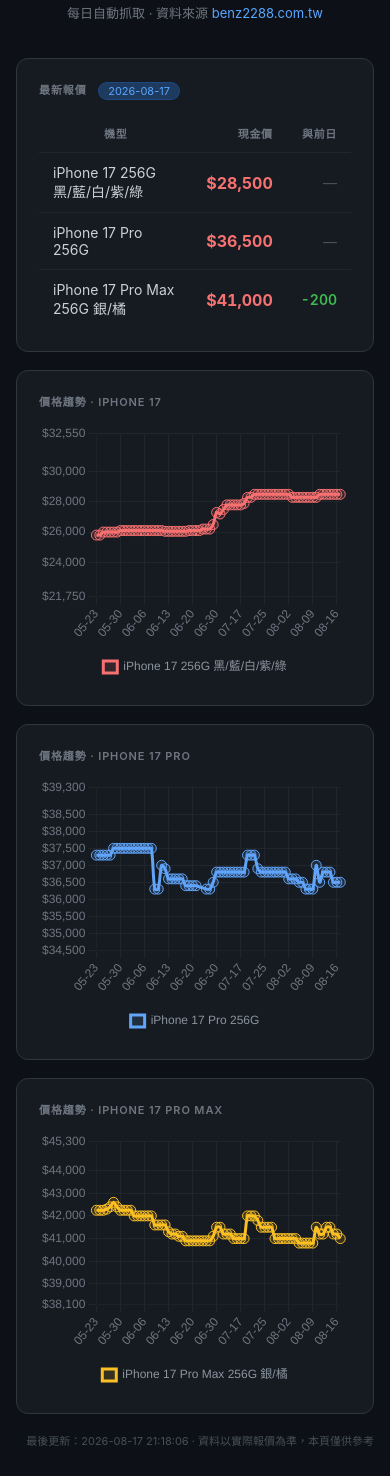
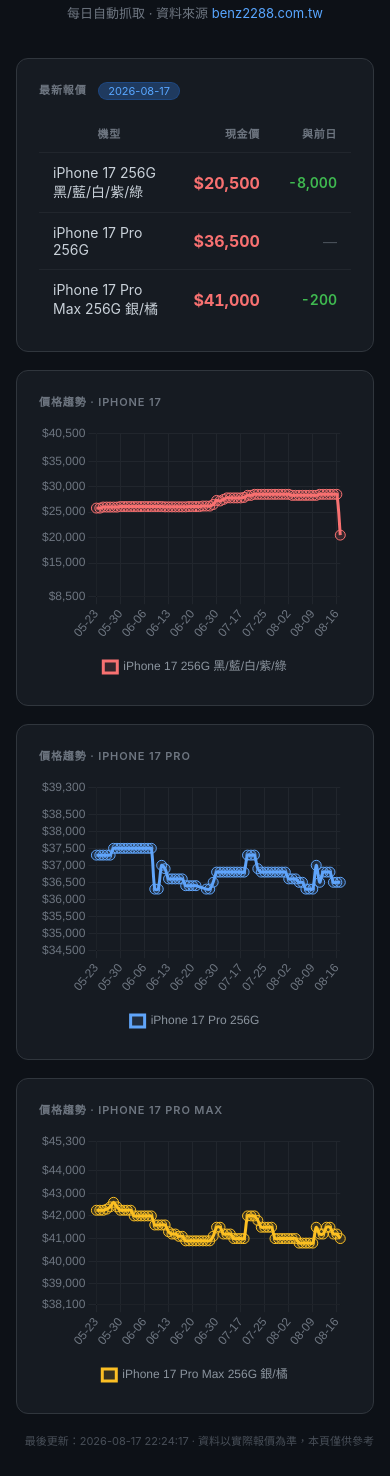
Before and after one commit to calobase/benz2288-tracker, a plain HTML site: page index.html in a window 390 px wide. Shown: the part 63-1539 px from the top of the page. Drawn offline with nearby package versions, Linux system fonts and the light colour scheme.

Commit message:
feat: auto-scan uses closest-to-known heuristic; fix 8/17 iPhone 17 price

```diff
--- a/coords.json
+++ b/coords.json
@@ -1,9 +1,9 @@
 {
   "iPhone 17 256G 黑/藍/白/紫/綠": [
     873,
-    1080,
+    1220,
     966,
-    1116
+    1256
   ],
   "iPhone 17 Pro 256G": [
     873,
--- a/index.html
+++ b/index.html
@@ -65,8 +65,8 @@
       <tr><th>機型</th><th style="text-align:right">現金價</th><th style="text-align:right">與前日</th></tr>
       <tr>
           <td class="model-name">iPhone 17 256G 黑/藍/白/紫/綠</td>
-          <td class="model-price">$28,500</td>
-          <td class="diff-none">—</td>
+          <td class="model-price">$20,500</td>
+          <td class="diff-down">-8,000</td>
         </tr><tr>
           <td class="model-name">iPhone 17 Pro 256G</td>
           <td class="model-price">$36,500</td>
@@ -87,7 +87,7 @@
 <script>
 new Chart(document.getElementById("chart0"), {
   type: "line",
-  data: {"labels": ["05-23", "05-24", "05-25", "05-26", "05-27", "05-28", "05-29", "05-30", "05-31", "06-01", "06-02", "06-03", "06-04", "06-05", "06-06", "06-07", "06-08", "06-09", "06-10", "06-11", "06-12", "06-13", "06-14", "06-15", "06-16", "06-17", "06-18", "06-19", "06-20", "06-21", "06-22", "06-24", "06-25", "06-27", "06-28", "06-30", "07-02", "07-12", "07-13", "07-14", "07-15", "07-16", "07-17", "07-19", "07-20", "07-21", "07-22", "07-23", "07-24", "07-25", "07-26", "07-27", "07-28", "07-29", "07-30", "07-31", "08-02", "08-03", "08-04", "08-05", "08-06", "08-07", "08-08", "08-09", "08-10", "08-11", "08-12", "08-13", "08-14", "08-15", "08-16", "08-17"], "datasets": [{"label": "iPhone 17 256G 黑/藍/白/紫/綠", "data": [25800, 25800, 26000, 26000, 26000, 26000, 26000, 26100, 26100, 26100, 26100, 26100, 26100, 26100, 26100, 26100, 26100, 26100, 26100, 26100, 26050, 26050, 26050, 26050, 26050, 26050, 26050, 26100, 26100, 26100, 26100, 26200, 26200, 26200, 26500, 27300, 27200, 27500, 27800, 27800, 27800, 27800, 27800, 27900, 28300, 28300, 28500, 28500, 28500, 28500, 28500, 28500, 28500, 28500, 28500, 28500, 28500, 28300, 28300, 28300, 28300, 28300, 28300, 28300, 28300, 28500, 28500, 28500, 28500, 28500, 28500, 28500], "borderColor": "#f87171", "backgroundColor": "#f8717122", "tension": 0.3, "fill": false, "pointRadius": 5, "pointHoverRadius": 8, "spanGaps": true}]},
+  data: {"labels": ["05-23", "05-24", "05-25", "05-26", "05-27", "05-28", "05-29", "05-30", "05-31", "06-01", "06-02", "06-03", "06-04", "06-05", "06-06", "06-07", "06-08", "06-09", "06-10", "06-11", "06-12", "06-13", "06-14", "06-15", "06-16", "06-17", "06-18", "06-19", "06-20", "06-21", "06-22", "06-24", "06-25", "06-27", "06-28", "06-30", "07-02", "07-12", "07-13", "07-14", "07-15", "07-16", "07-17", "07-19", "07-20", "07-21", "07-22", "07-23", "07-24", "07-25", "07-26", "07-27", "07-28", "07-29", "07-30", "07-31", "08-02", "08-03", "08-04", "08-05", "08-06", "08-07", "08-08", "08-09", "08-10", "08-11", "08-12", "08-13", "08-14", "08-15", "08-16", "08-17"], "datasets": [{"label": "iPhone 17 256G 黑/藍/白/紫/綠", "data": [25800, 25800, 26000, 26000, 26000, 26000, 26000, 26100, 26100, 26100, 26100, 26100, 26100, 26100, 26100, 26100, 26100, 26100, 26100, 26100, 26050, 26050, 26050, 26050, 26050, 26050, 26050, 26100, 26100, 26100, 26100, 26200, 26200, 26200, 26500, 27300, 27200, 27500, 27800, 27800, 27800, 27800, 27800, 27900, 28300, 28300, 28500, 28500, 28500, 28500, 28500, 28500, 28500, 28500, 28500, 28500, 28500, 28300, 28300, 28300, 28300, 28300, 28300, 28300, 28300, 28500, 28500, 28500, 28500, 28500, 28500, 20500], "borderColor": "#f87171", "backgroundColor": "#f8717122", "tension": 0.3, "fill": false, "pointRadius": 5, "pointHoverRadius": 8, "spanGaps": true}]},
   options: {
     responsive: true,
     maintainAspectRatio: false,
@@ -106,8 +106,8 @@
     scales: {
       x: { grid: { color: "#21262d" }, ticks: { color: "#6e7681" } },
       y: {
-        min: 21750,
-        max: 32550,
+        min: 8500,
+        max: 40500,
         grid: { color: "#21262d" },
         ticks: { color: "#6e7681", callback: v => "$" + v.toLocaleString() }
       }
@@ -187,7 +187,7 @@
 </script>
 
   <footer>
-    最後更新：2026-08-17 21:18:06 ·
+    最後更新：2026-08-17 22:24:17 ·
     資料以實際報價為準，本頁僅供參考
   </footer>
 </div>
```
Also changed, not shown: 1 other file.
